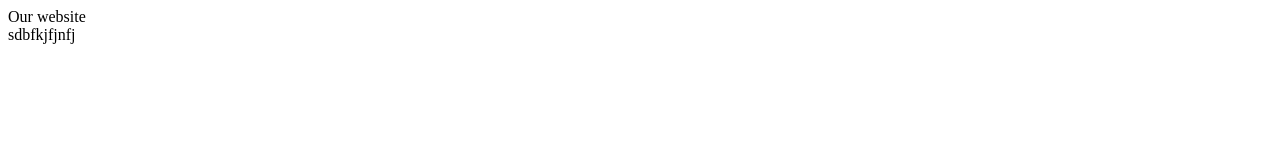
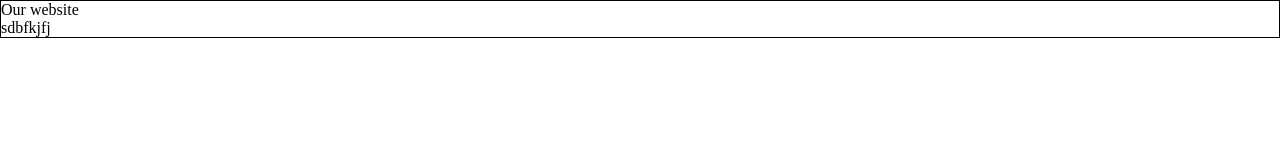
Before and after one commit to Nimbalkar25/gitcourseproject1, a plain HTML site: page index.html in a window 1280 px wide. Drawn offline with Linux system fonts and the light colour scheme.

Commit message:
Adjust border

```diff
--- a/index.html
+++ b/index.html
@@ -9,7 +9,7 @@
 <body>
     Our website
     <header>
-        sdbfkjfjnfj
+        sdbfkjfj
     </header>
 </body>
 </html>
--- a/style.css
+++ b/style.css
@@ -0,0 +1,5 @@
+body {
+    margin: 0px;
+    padding: 0px;
+    border: 1px solid black;
+}
```
